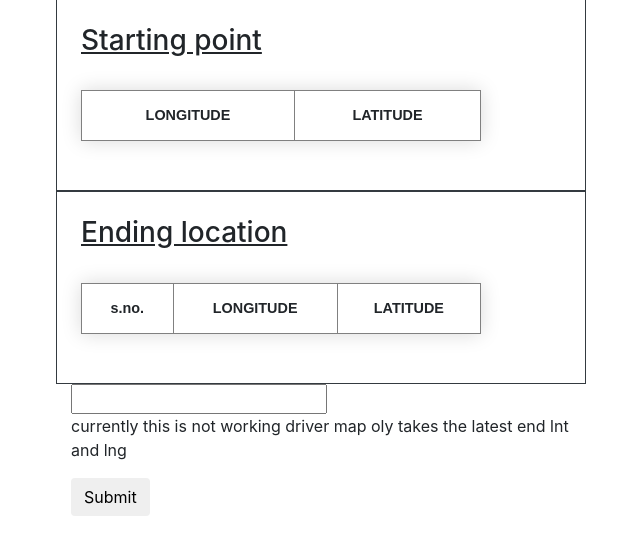
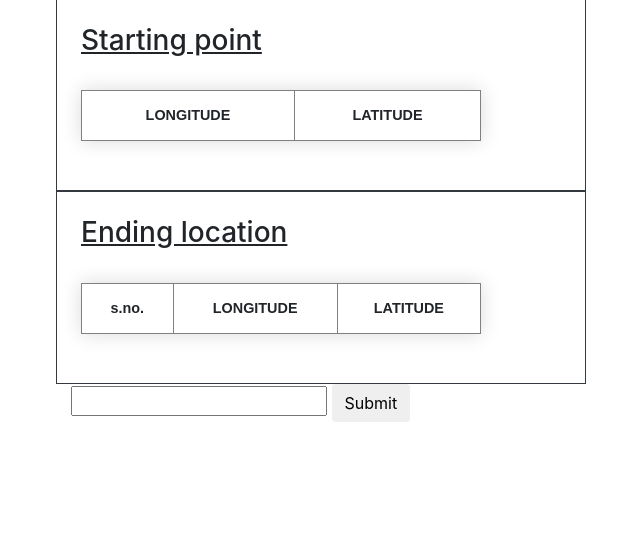
Before and after one commit to ISHANI723/Dial_100_System, a Django app: page /driver in a window 1280 px wide. Shown: the part 166-721 px from the top of the page, without its empty margins (319-959 px from the left). Run offline with Django 4.2, Linux system fonts and the light colour scheme; data that the repository does not hold is empty.

Commit message:
one line form driverrecord is removed

```diff
--- a/mainbody/template/driverRecord.html
+++ b/mainbody/template/driverRecord.html
@@ -95,7 +95,6 @@
      {% csrf_token %}
 
         <input id='select' name="i"/>
-    <p>currently this is not working driver map oly takes the latest end lnt and lng </p>
     <button class="btn" type="submit">Submit</button>
 </form>
  </div>
```
